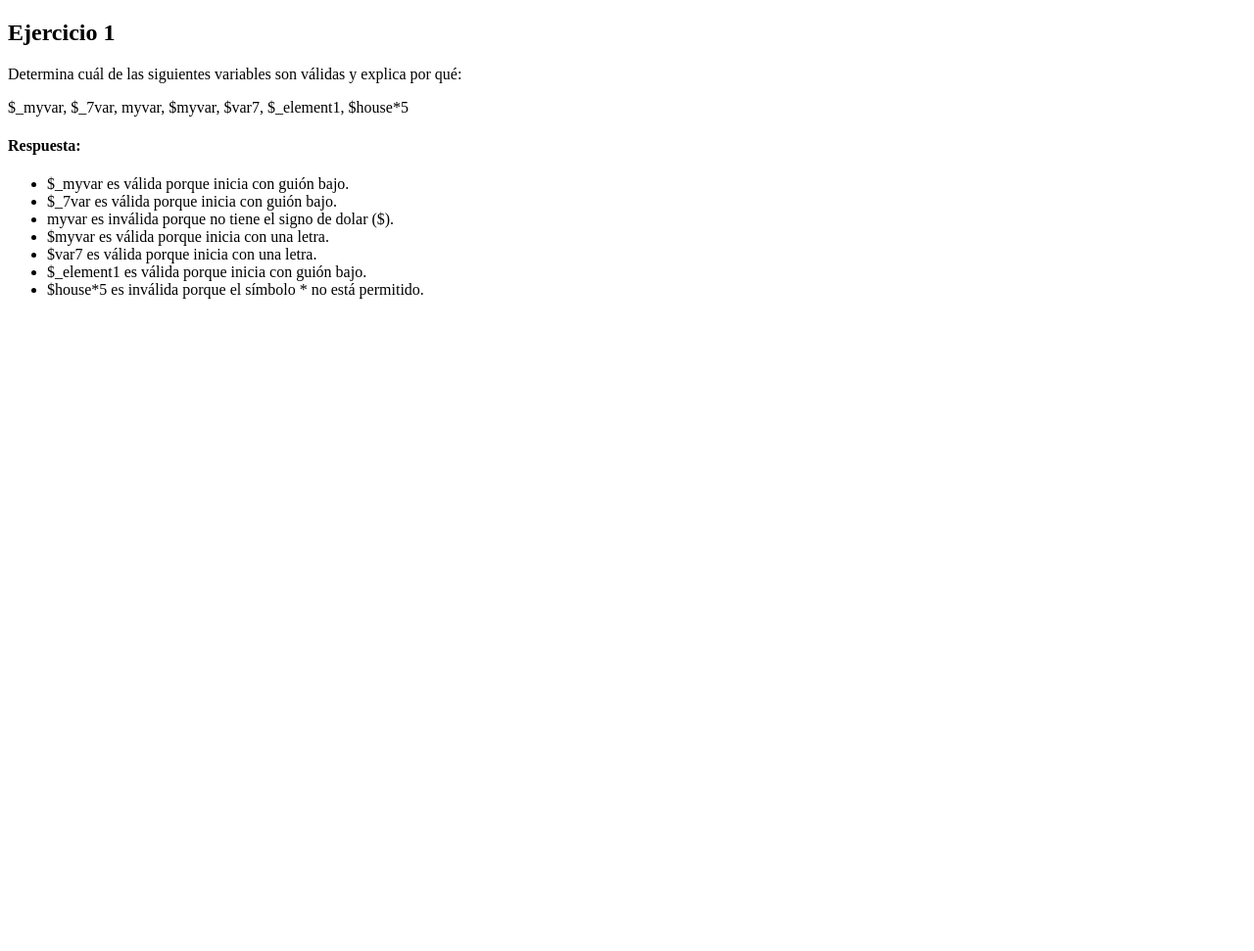
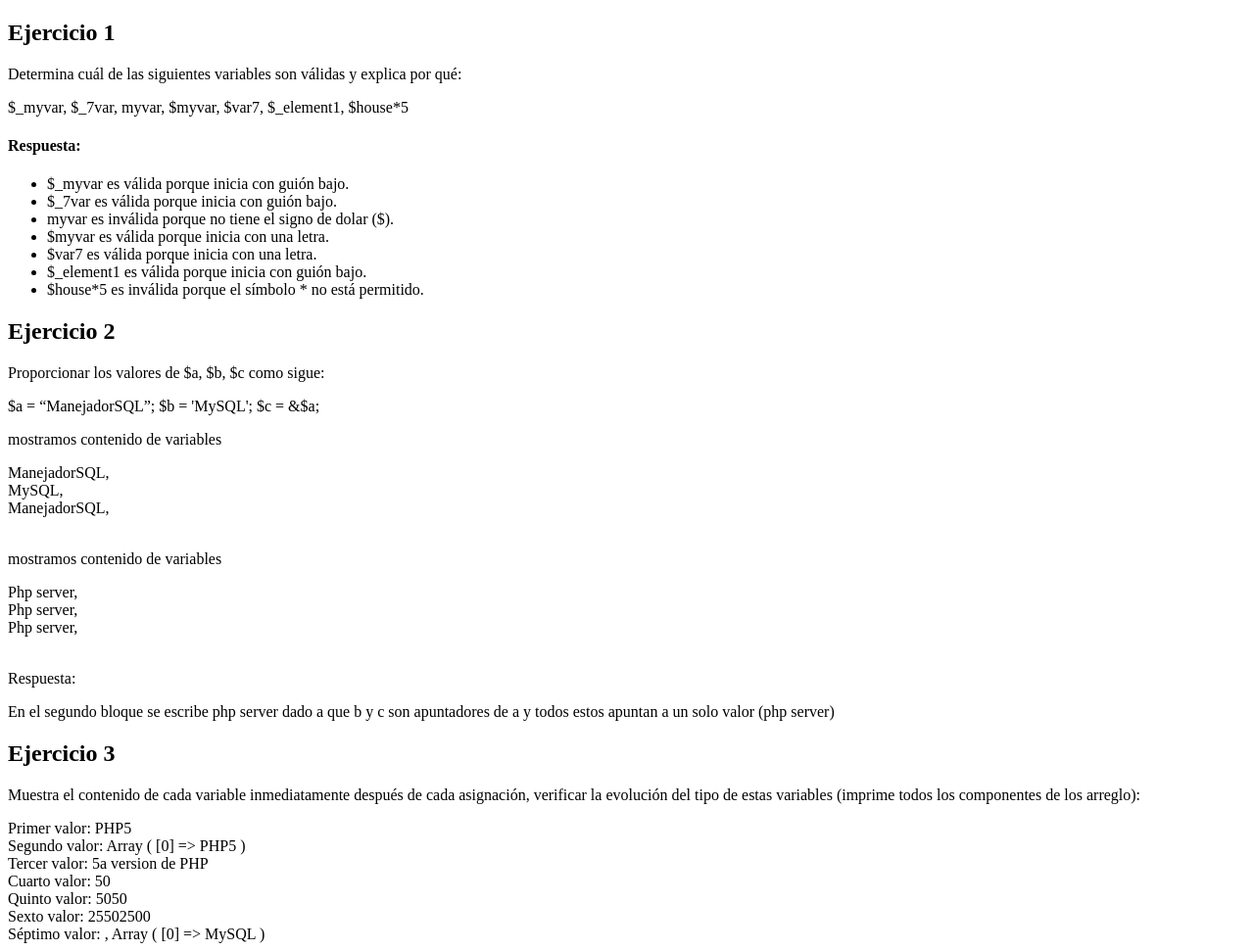
Before and after one commit to PabloIbVa/tecweb, a PHP site: page / in a window 1280 px wide. Shown: the whole page at 98% size. Before the commit the page ends 305 px from the top, so only its background shows below. Run offline with PHP 8.4, Linux system fonts and the light colour scheme.

Commit message:
Se realizo el ejercicio 3 donde se creo distintas variables

```diff
--- a/practicas/p04/index.php
+++ b/practicas/p04/index.php
@@ -30,5 +30,63 @@
         echo '<li>$house*5 es inválida porque el símbolo * no está permitido.</li>';
         echo '</ul>';
     ?>
+    <h2>Ejercicio 2</h2>
+    <p>Proporcionar los valores de $a, $b, $c como sigue:</p>
+    <p>
+        $a = “ManejadorSQL”;
+        $b = 'MySQL';
+        $c = &$a;
+    </p>
+    <?php
+        //AQUI VA MI CÓDIGO PHP
+        $a = "ManejadorSQL";
+        $b = 'MySQL';
+        $c = &$a;
+
+        //a) Contenido de variables
+        echo "<p>mostramos contenido de variables</p>";
+        echo "$a, <br>";
+        echo "$b, <br>";
+        echo "$c, <br> <br>";
+
+        //b) Asignaciones
+        $a = "Php server";
+        $b = &$a;
+
+        //c) Volvemos a mostrar contenido de variables
+        echo "<p>mostramos contenido de variables</p>";
+        echo "$a, <br>";
+        echo "$b, <br>";
+        echo "$c, <br> <br>";
+
+        //d) Describe en y muestra en la página obtenida qué ocurrió en el segundo bloque de asignaciones
+        echo "<p> Respuesta: </p>";
+        echo "En el segundo bloque se escribe php server dado a que b y c son apuntadores de a y todos estos apuntan a un solo valor (php server)";
+    ?>
+    <h2>Ejercicio 3</h2>
+    <p>Muestra el contenido de cada variable inmediatamente después de cada asignación,
+       verificar la evolución del tipo de estas variables (imprime todos los componentes de los
+       arreglo):
+    </p>
+    <?php
+        //AQUI VA MI CÓDIGO PHP
+        $a = "PHP5";
+        echo "Primer valor:  $a <br>";
+        $z[] = &$a;
+        echo "Segundo valor: ";
+        print_r($z);
+        echo "<br>";
+        $b = "5a version de PHP";
+        echo "Tercer valor: $b <br>";
+        $c = $b*10;
+        echo "Cuarto valor: $c <br>";
+        $a .= $b;
+        echo "Quinto valor: $a <br>";
+        $b *= $c;
+        echo "Sexto valor: $b <br>";
+        $z[0] = "MySQL";
+        echo "Séptimo valor: , ";
+        print_r($z);
+    ?>
 </body>
 </html>
```
